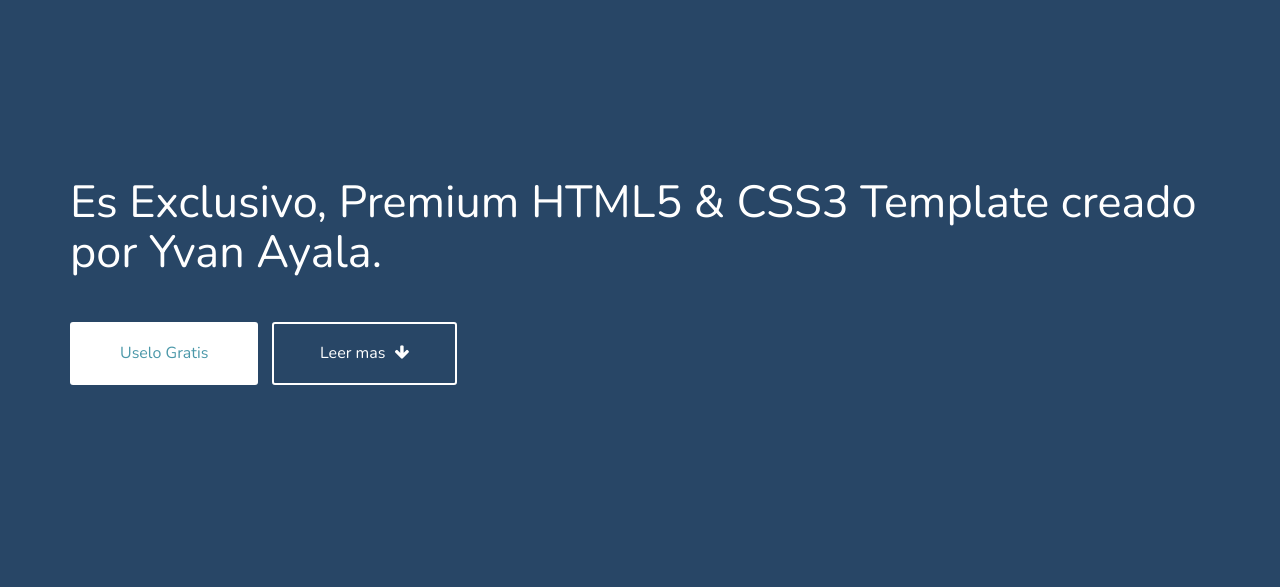
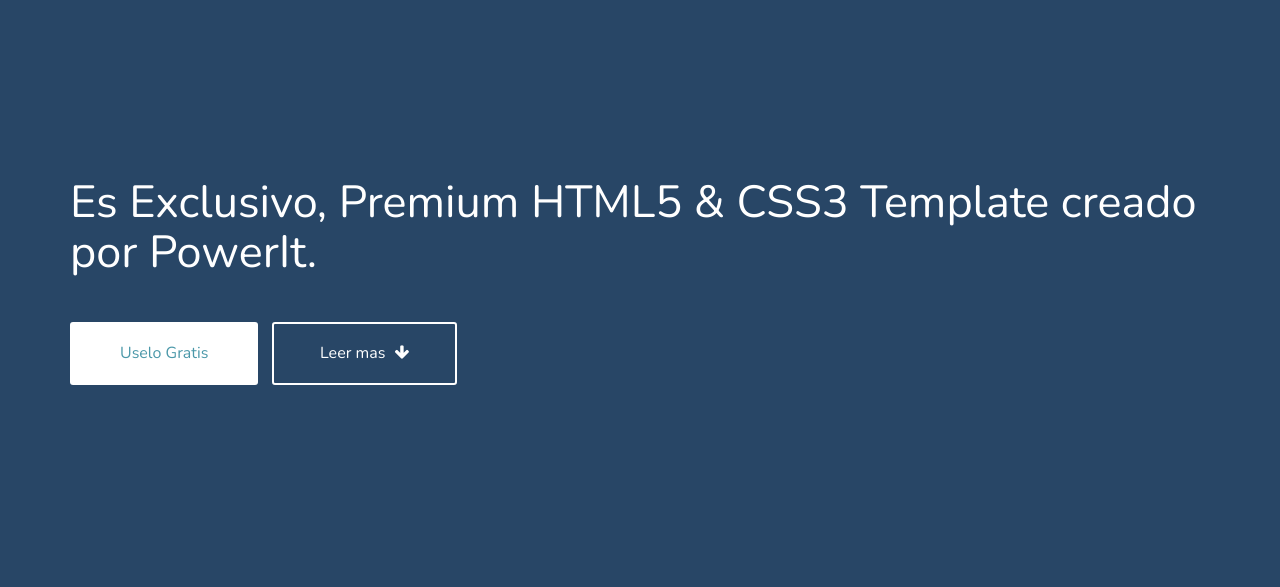
Before and after one commit to sijad10/web, a plain HTML site: page index.html in a window 1280 px wide. Shown: the part 210-797 px from the top of the page. Drawn offline with nearby package versions, Linux system fonts and the light colour scheme.

Commit message:
se cambio el titulo

```diff
--- a/index.html
+++ b/index.html
@@ -4,7 +4,7 @@
 	<head>
 		<meta charset="utf-8">
 		<meta http-equiv="X-UA-Compatible" content="IE=edge">
-		<title>Mi primera pagina</title>
+		<title>PowerIt</title>
 		<!-- Bootstrap -->
 		<link href="css/bootstrap.min.css" rel="stylesheet">
 		<link href="css/jquery.fancybox.css" rel="stylesheet">
@@ -30,7 +30,7 @@
 					</div>
 					<div class="row hero-content">
 						<div class="col-md-12">
-							<h1 class="animated fadeInDown">Es Exclusivo, Premium HTML5 &amp; CSS3 Template creado por Yvan Ayala.</h1>
+							<h1 class="animated fadeInDown">Es Exclusivo, Premium HTML5 &amp; CSS3 Template creado por PowerIt.</h1>
 							<a href="http://tympanus.net/codrops/?p=22554" class="use-btn animated fadeInUp">Uselo Gratis</a> <a href="#about" class="learn-btn animated fadeInUp">Leer mas <i class="fa fa-arrow-down"></i></a>
 						</div>
 					</div>
```
